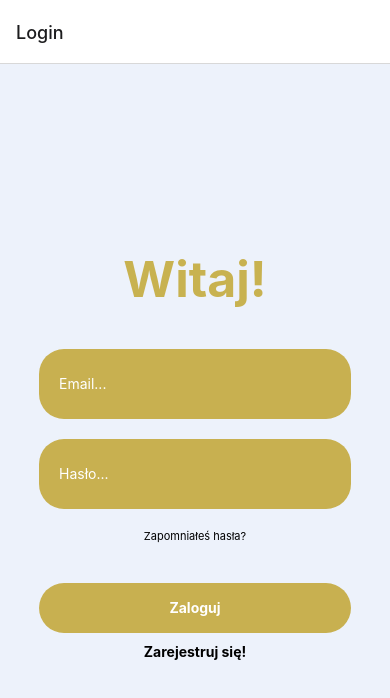
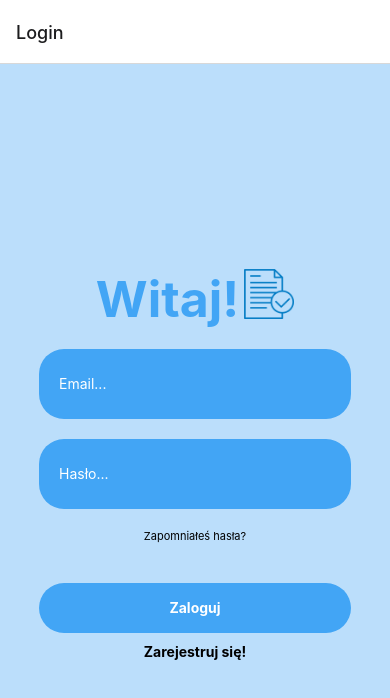
Before and after one commit to Proallone/Agentify, a React Native app: screen /Login in a window 390 px wide. Shown: the top 698 px of the page. Built offline with nearby package versions, Linux system fonts and the light colour scheme.

Commit message:
commit
commit :)

```diff
--- a/app.json
+++ b/app.json
@@ -6,9 +6,9 @@
     "orientation": "portrait",
     "icon": "./src/assets/images/icon.png",
     "splash": {
-      "image": "./src/assets/images/splash.png",
+      "image": "./src/assets/images/icon_main.png",
       "resizeMode": "contain",
-      "backgroundColor": "#ffffff"
+      "backgroundColor": "#bbdefb"
     },
     "updates": {
       "fallbackToCacheTimeout": 0
--- a/src/assets/colors/Colors.js
+++ b/src/assets/colors/Colors.js
@@ -2,11 +2,17 @@
 https://coolors.co/edf2fb-e2eafc-d7e3fc-ccdbfd-c1d3fe-b6ccfe-abc4ff
 
 https://coolors.co/310055-3c0663-4a0a77-5a108f-6818a5-8b2fc9-ab51e3-bd68ee-d283ff-dc97ff
+
+https://coolors.co/e3f2fd-bbdefb-90caf9-64b5f6-42a5f5-2196f3-1e88e5-1976d2-1565c0-0d47a1
 */
 
-export default{
+const colors = {
     primary: "#edf2fb",
     secondary: "#b91b",
     black: "#000",
     white: "#fff",
+    primaryBackground: "#bbdefb",
+    primaryBlue: "#42a5f5",
+    primaryDarkBlue: "#1565c0",
 }
+export default colors;
--- /dev/null
+++ b/src/assets/colors/Index.js
@@ -0,0 +1,3 @@
+import colors from "./Colors"
+
+export { colors }
--- /dev/null
+++ b/src/components/Index.js
@@ -0,0 +1,3 @@
+import profileTab from "./ProfileTab"
+
+export default {profileTab};
--- /dev/null
+++ b/src/components/ProfileTab.js
@@ -0,0 +1,66 @@
+import { colors } from "../assets/colors/Index";
+import { View, Image, Text, StyleSheet, TouchableOpacity } from "react-native";
+import React from "react";
+import { Button } from "react-native-web";
+
+const ProfileTab = (props) => {
+  return (
+    <View style={styles.container}>
+      <View style={styles.profileTab}>
+        <Image
+          style={styles.tinyLogo}
+          source={{
+            uri: props.imageUrl,
+          }}
+        />
+        <Text style={styles.profileText}>{props.name}</Text>
+        <TouchableOpacity>
+          <Image style={styles.settingsButton}
+           source={{
+            uri: "https://static.thenounproject.com/png/423480-200.png",
+          }}/>
+        </TouchableOpacity>
+      </View>
+    </View>
+  );
+};
+
+export default ProfileTab;
+
+const styles = StyleSheet.create({
+  container: {
+    flex: 1,
+    backgroundColor: colors.primary,
+  },
+  profileTab: {
+    backgroundColor: colors.primaryBlue,
+    width: "95%",
+    height: 80,
+    borderRadius: 25,
+    alignItems: "center",
+    justifyContent: "flex-start",
+    flexDirection: "row",
+    padding: 10,
+    margin: 10,
+  },
+  profileText: {
+    color: colors.white,
+    fontWeight: "bold",
+    padding: 10,
+  },
+  tinyLogo: {
+    marginLeft: 5,
+    width: 50,
+    height: 50,
+    borderRadius: 15,
+    alignContent: "center",
+    justifyContent: "center",
+  },
+  settingsButton: {
+    height: 40,
+    width: 40,
+    justifyContent: "flex-end",
+    padding: 10,
+    margin: 10,
+  },
+});
--- a/src/screens/ForgotPasswordScreen.js
+++ b/src/screens/ForgotPasswordScreen.js
@@ -9,7 +9,7 @@ import {
   TouchableOpacity,
 } from "react-native";
 
-import colors from "../assets/colors/Colors";
+import { colors } from "../assets/colors/Index";
 
 export default class Forgot extends React.Component {
   state = {
@@ -45,7 +45,7 @@ const styles = StyleSheet.create({
   },
   logo: {
     fontWeight: "bold",
-    fontSize: 50,
+    fontSize: 40,
     color: colors.secondary,
     marginBottom: 40,
   },
@@ -59,7 +59,7 @@ const styles = StyleSheet.create({
     padding: 20,
   },
   inputText: {
-    height: 60,
+    height: 30,
     color: colors.white,
   },
   forgot: {
@@ -67,7 +67,7 @@ const styles = StyleSheet.create({
     fontSize: 11,
   },
   forgotBtn: {
-    width: 120,
+    width: "40%",
     backgroundColor: colors.secondary,
     borderRadius: 25,
     height: 50,
--- a/src/screens/LoginScreen.js
+++ b/src/screens/LoginScreen.js
@@ -6,9 +6,10 @@ import {
   View,
   TextInput,
   TouchableOpacity,
+  Image,
 } from "react-native";
 
-import s from "../styles/style"
+import { style } from "../styles/Index";
 import colors from "../assets/colors/Colors";
 
 export default class Login extends React.Component {
@@ -19,33 +20,39 @@ export default class Login extends React.Component {
   render() {
     const { navigate } = this.props.navigation;
     return (
-      <View style={s.container}>
-        <Text style={s.logo}>Witaj!</Text>
-        <View style={s.inputView}>
+      <View style={style.container}>
+        <View style={style.logoContainer}>
+        <Text style={style.logo}>Witaj!</Text>
+        <Image
+              style={style.tinyLogo}
+              source={require("../assets/images/icon_main.png")}
+        />
+        </View>
+        <View style={style.inputView}>
           <TextInput
-            style={s.inputText}
+            style={style.inputText}
             placeholder="Email..."
             placeholderTextColor={colors.white}
             onChangeText={(text) => this.setState({ email: text })}
           />
         </View>
-        <View style={s.inputView}>
+        <View style={style.inputView}>
           <TextInput
             secureTextEntry
-            style={s.inputText}
+            style={style.inputText}
             placeholder="Hasło..."
             placeholderTextColor={colors.white}
             onChangeText={(text) => this.setState({ password: text })}
           />
         </View>
         <TouchableOpacity>
-          <Text style={s.forgot} onPress={()=> navigate("Forgot")}>Zapomniałeś hasła?</Text>
+          <Text style={style.forgot} onPress={()=> navigate("Forgot")}>Zapomniałeś hasła?</Text>
         </TouchableOpacity>
-        <TouchableOpacity style={s.loginBtn} onPress={()=> navigate("Main")}>
-          <Text style={s.loginText}>Zaloguj</Text>
+        <TouchableOpacity style={style.loginBtn} onPress={()=> navigate("Main")}>
+          <Text style={style.loginText}>Zaloguj</Text>
         </TouchableOpacity>
         <TouchableOpacity onPress={()=> navigate("Register")}>
-          <Text style={s.signUpText}>Zarejestruj się!</Text>
+          <Text style={style.signUpText}>Zarejestruj się!</Text>
         </TouchableOpacity>
       </View>
     );
--- a/src/screens/MainScreen.js
+++ b/src/screens/MainScreen.js
@@ -1,62 +1,15 @@
 import React from "react";
-import { StyleSheet, Text, View, Image } from "react-native";
-import colors from "../assets/colors/Colors";
+import ProfileTab from "../components/ProfileTab";
+import { View } from 'react-native';
 
 
 export default class Main extends React.Component {
   render() {
     return (
-        <View style={styles.container}>
-          <View style={styles.profileTab}>
-            <Image
-              style={styles.tinyLogo}
-              source={{
-                uri: "https://image.shutterstock.com/image-illustration/3d-illustration-internet-meme-why-260nw-433966000.jpg",
-              }}
-            />
-            <Text style={styles.profileText}>Imię Nazwisko</Text>
-          </View>
-          <View />
-          <View style={styles.profileTab}>
-            <Text style={styles.profileText}>JOY</Text>
-            <Text style={styles.profileText}>JOY</Text>
-            <Text style={styles.profileText}>JOY</Text>
-            <Text style={styles.profileText}>JOY</Text>
-            <Text style={styles.profileText}>JOY</Text>
-            <Text style={styles.profileText}>JOY</Text>
-          </View>
-        </View>
+      <View>
+        <ProfileTab imageUrl="https://image.shutterstock.com/image-illustration/3d-illustration-internet-meme-why-260nw-433966000.jpg" name="Bartosz asdki"/>
+      </View>
+
     );
   }
 }
-
-const styles = StyleSheet.create({
-  container: {
-    flex: 1,
-    backgroundColor: colors.primary,
-  },
-  profileTab: {
-    backgroundColor: colors.secondary,
-    width: "95%",
-    height: 80,
-    borderRadius: 25,
-    alignItems: "center",
-    justifyContent: 'flex-start',
-    flexDirection: "row",
-    padding: 10,
-    margin: 10,
-  },
-  profileText: {
-    color: colors.white,
-    fontWeight: "bold",
-    padding: 10,
-  },
-  tinyLogo: {
-    marginLeft: 5,
-    width: 50,
-    height: 50,
-    borderRadius: 15,
-    alignContent: "center",
-    justifyContent: "center",
-  },
-});
--- a/src/screens/RegisterScreen.js
+++ b/src/screens/RegisterScreen.js
@@ -9,7 +9,7 @@ import {
   TouchableOpacity,
 } from "react-native";
 
-import s from "../styles/style"
+import s from "../styles/Style"
 import colors from "../assets/colors/Colors";
 
 
--- /dev/null
+++ b/src/styles/Index.js
@@ -0,0 +1,3 @@
+import style from "./Style"
+
+export { style }
--- a/src/styles/style.js
+++ b/src/styles/style.js
@@ -4,22 +4,28 @@
 import { StyleSheet } from "react-native";
 import colors from "../assets/colors/Colors";
 
-export default StyleSheet.create({
+const style = StyleSheet.create({
   container: {
     flex: 1,
-    backgroundColor: colors.primary,
+    backgroundColor: colors.primaryBackground,
     alignItems: "center",
     justifyContent: "center",
+  },
+  logoContainer: {
+    alignContent: "center",
+    justifyContent: 'center',
+    flexDirection: "row",
+    padding: 10,
+    margin: 10,
   },
   logo: {
     fontWeight: "bold",
     fontSize: 50,
-    color: colors.secondary,
-    marginBottom: 40,
+    color: colors.primaryBlue,
   },
   inputView: {
     width: "80%",
-    backgroundColor: colors.secondary,
+    backgroundColor: colors.primaryBlue,
     borderRadius: 25,
     height: 70,
     marginBottom: 20,
@@ -36,7 +42,7 @@ export default StyleSheet.create({
   },
   bigBtn: {
     width: "80%",
-    backgroundColor: colors.secondary,
+    backgroundColor: colors.primaryBlue,
     borderRadius: 25,
     height: 50,
     alignItems: "center",
@@ -46,7 +52,7 @@ export default StyleSheet.create({
   },
   smallBtn: {
     width: 120,
-    backgroundColor: colors.secondary,
+    backgroundColor: colors.primaryBlue,
     borderRadius: 25,
     height: 50,
     alignItems: "center",
@@ -56,7 +62,7 @@ export default StyleSheet.create({
   },
   loginBtn: {
     width: "80%",
-    backgroundColor: colors.secondary,
+    backgroundColor: colors.primaryBlue,
     borderRadius: 25,
     height: 50,
     alignItems: "center",
@@ -72,4 +78,12 @@ export default StyleSheet.create({
     color: colors.black,
     fontWeight: "bold",
   },
+  tinyLogo: {
+    marginLeft: 5,
+    width: 50,
+    height: 50,
+    alignContent: "center",
+    justifyContent: "center",
+  },
 });
+export default style;
```
Also changed, not shown: src/assets/fonts/Index.js (added), src/assets/images/icon_main.png (added), src/assets/images/icon_main_2.png (added).
